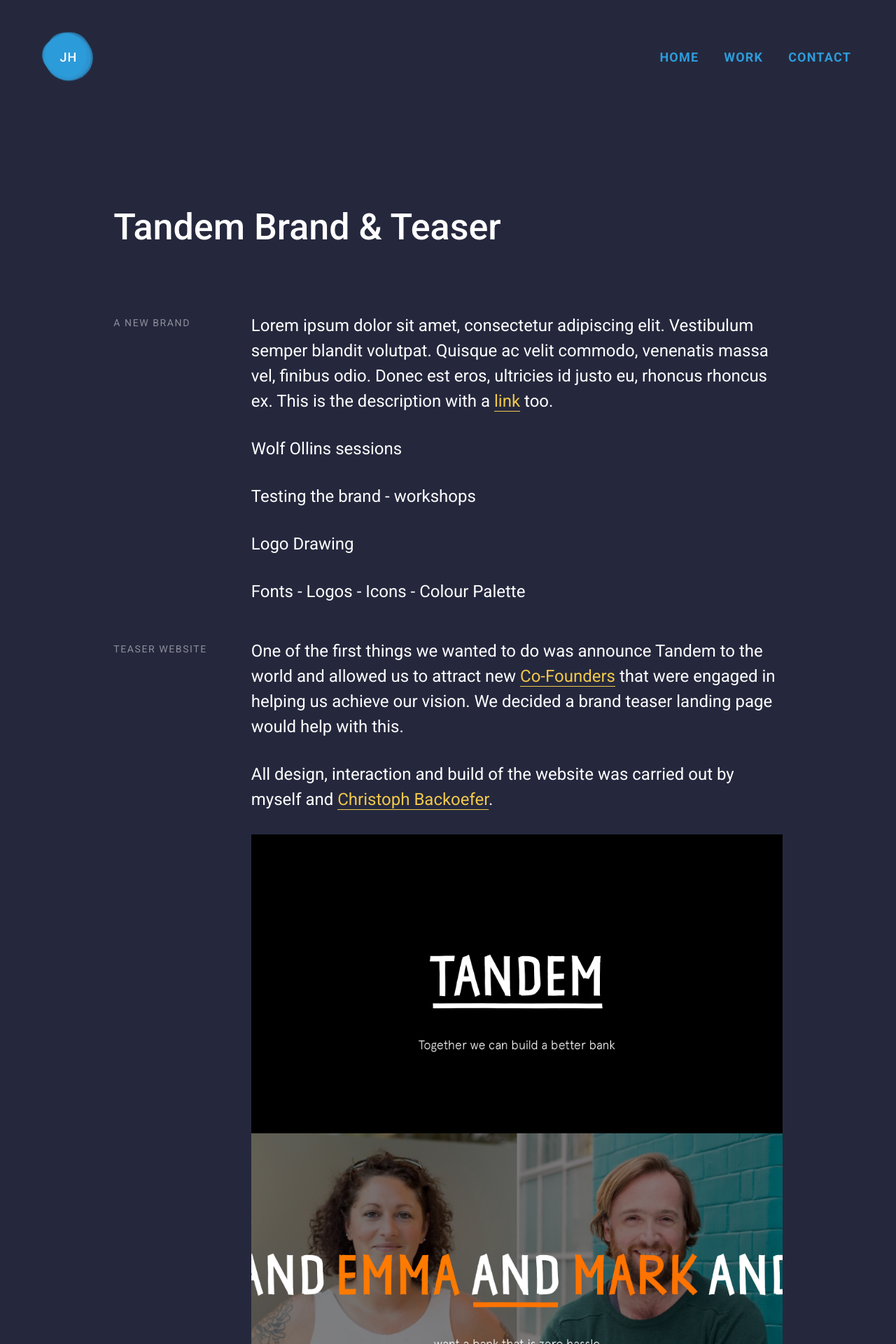
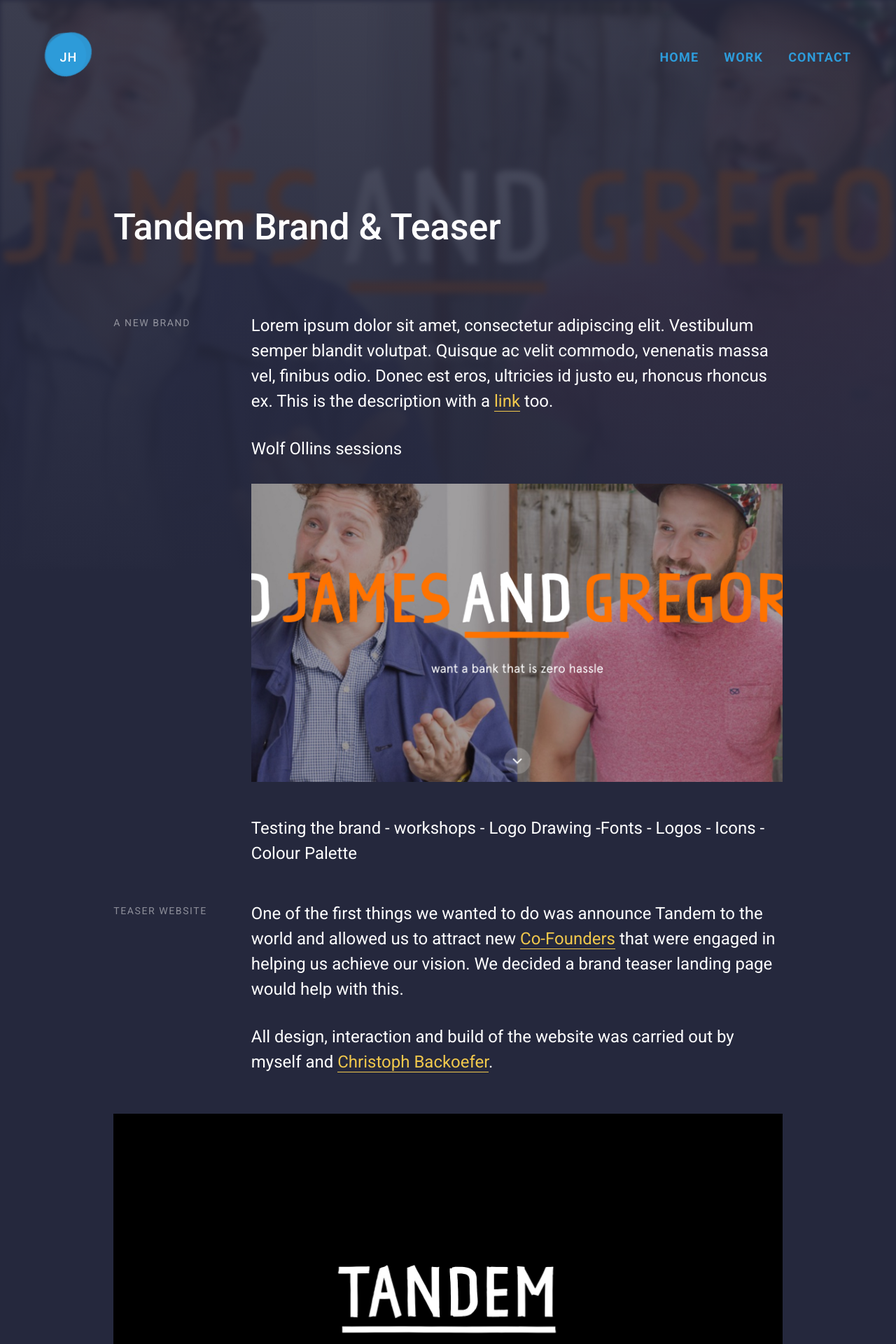
Before and after one commit to JacobH1992/portfolio-github-pages, a Jekyll site: the page built from _posts/2017-03-14-tandem-teaser-website.markdown, in a window 1280 px wide. Shown: the top 1920 px of the page at 70% size. Built offline with Jekyll 4.4.1, drawn with Linux system fonts in a browser that asks for light colours; nearby versions of some CDN libraries; some of the changed text lies outside the part shown.

Commit message:
Updated project template pages

```diff
--- a/_layouts/project.html
+++ b/_layouts/project.html
@@ -2,7 +2,8 @@
 layout: default
 ---
 
-<div class="project-bg"></div>
+<div class="project-bg-gradient"></div>
+<div class="project-bg" style="background: url('../assets/img/cover/{{ page.cover-image | escape }}') no-repeat top; background-size: cover;"></div>
 
 <div class="project" itemscope itemtype="http://schema.org/BlogPosting">
 
--- a/_posts/2017-03-14-tandem-teaser-website.markdown
+++ b/_posts/2017-03-14-tandem-teaser-website.markdown
@@ -8,23 +8,17 @@
 cover-image: tandem-teaser-website.jpg
 ---
 
-
-<!-- ![Alt tag](../assets/img/tdm-teaser-website/tdm-teaser-desktop.jpg) -->
-<!-- <hr><br><br> -->
-
 ## A new brand
 
 Lorem ipsum dolor sit amet, consectetur adipiscing elit. Vestibulum semper blandit volutpat. Quisque ac velit commodo, venenatis massa vel, finibus odio. Donec est eros, ultricies id justo eu, rhoncus rhoncus ex. This is the description with a [link](/link/) too.
 
 Wolf Ollins sessions
 
-Testing the brand - workshops
+![Inline image](../assets/img/cover/tandem-teaser-website.jpg){: .revealBottom }
+<!-- <div class="img"><img src="../assets/img/cover/tandem-teaser-website.jpg" alt=""></div> -->
 
-Logo Drawing
 
-Fonts - Logos - Icons - Colour Palette
-
-<!-- ![Alt tag](../assets/img/tdm-teaser-website/tdm-teaser-desktop.jpg) -->
+Testing the brand - workshops - Logo Drawing -Fonts - Logos - Icons - Colour Palette
 
 ## Teaser Website
 
@@ -32,11 +26,16 @@
 
 All design, interaction and build of the website was carried out by myself and [Christoph Backoefer](http://backoefer.com).
 
-![Alt tag](../assets/img/tdm-teaser-website/tdm-teaser-desktop.jpg)
+<!-- ![Alt tag](../assets/img/tdm-teaser-website/tdm-teaser-desktop.jpg) -->
 
-<!-- <div class="img"><img src="../assets/img/tdm-teaser-website/tdm-teaser-desktop.jpg" alt=""></div> -->
+<div class="img revealBottom"><img src="../assets/img/tdm-teaser-website/tdm-teaser-desktop.jpg" alt=""></div>
 
-<!-- Lorem ipsum dolor sit amet, consectetur adipiscing elit. Vestibulum semper blandit volutpat. Quisque ac velit commodo, venenatis massa vel, finibus odio. Donec est eros, ultricies id justo eu, rhoncus rhoncus ex. This is the description with a [link](/link/) too.
+Lorem ipsum dolor sit amet, consectetur adipiscing elit. Vestibulum semper blandit volutpat. Quisque ac velit commodo, venenatis massa vel, finibus odio. Donec est eros, ultricies id justo eu, rhoncus rhoncus ex. This is the description with a [link](/link/) too.
 
+## Client
 
-[This is link text](/link/) -->
+Tandem
+
+## Role
+
+Designer
--- a/_sass/_base.scss
+++ b/_sass/_base.scss
@@ -31,6 +31,7 @@
 	margin-top: 32px;
 	height: 64px;
 	position: relative;
+	z-index: 3;
 	@include mq(medium) {
 		margin-top: 48px;
 	}
@@ -80,6 +81,8 @@
 header, section, footer, article {
 	width: 90%; // add page margins
 	@include outer-container;
+	position: relative;
+	z-index: 3;
 }
 
 section, footer {
--- a/_sass/pages/_project.scss
+++ b/_sass/pages/_project.scss
@@ -1,3 +1,35 @@
+.project-bg-gradient {
+	width: 100%;
+	position: absolute;
+	top: 0;
+	left: 0;
+	bottom: 0;
+	right: 0;
+	background: -moz-linear-gradient(top, rgba(30,87,153,0) 0%, rgba(37,40,61,1) 100%); /* FF3.6-15 */
+	background: -webkit-linear-gradient(top, rgba(30,87,153,0) 0%,rgba(37,40,61,1) 100%); /* Chrome10-25,Safari5.1-6 */
+	background: linear-gradient(to bottom, rgba(30,87,153,0) 0%,rgba(37,40,61,1) 100%); /* W3C, IE10+, FF16+, Chrome26+, Opera12+, Safari7+ */
+	filter: progid:DXImageTransform.Microsoft.gradient( startColorstr='#001e5799', endColorstr='#25283d',GradientType=0 ); /* IE6-9 */
+	z-index: 2;
+}
+
+.project-bg {
+		width: 100%;
+		height: 90%;
+		position: absolute;
+		top: 0;
+		left: 0;
+		bottom: 0;
+		right: 0;
+		background-size: cover;
+		opacity: 0.2;
+		-webkit-filter: blur(4px);
+		-moz-filter: blur(4px);
+		-o-filter: blur(4px);
+		-ms-filter: blur(4px);
+		filter: blur(4px);
+		z-index: 1;
+	}
+
 .project-header {
 	h1 {
 		@include mq(large) {
@@ -7,7 +39,9 @@
 }
 
 .project-content {
+	position: relative;
 	@include outer-container;
+	z-index: 2;
 	  	img {
 	  		display: block;
 	  		width: 100%;
@@ -41,7 +75,12 @@
 			}
 		}
 	  	.img {
-	  		@include span-columns(12);
+	  		@include span-columns(10);
+			@include shift(1);
+			margin-bottom: 2rem;
+			@include mq(large) {
+				margin-bottom: 4rem;
+			}
 	  	}
 	}
 
--- a/assets/js/scripts.js
+++ b/assets/js/scripts.js
@@ -2,13 +2,17 @@
 
 sr.reveal('.revealBottom', {
 	duration: 600,
-	delay: 200
+	origin: 'bottom',
+	viewFactor: 0.2,
+	scale: 0.98
 });
 
-sr.reveal('.revealTop', {
-	origin: 'top',
+sr.reveal('.fadeIn', {
 	duration: 500,
 	delay: 500,
+	distance: '0',
+	viewFactor: 0,
+	scale: 0
 });
 
 sr.reveal('.revealLeft', {
```
Also changed, not shown: _pages/02_contact.md (+1 -1 lines).
